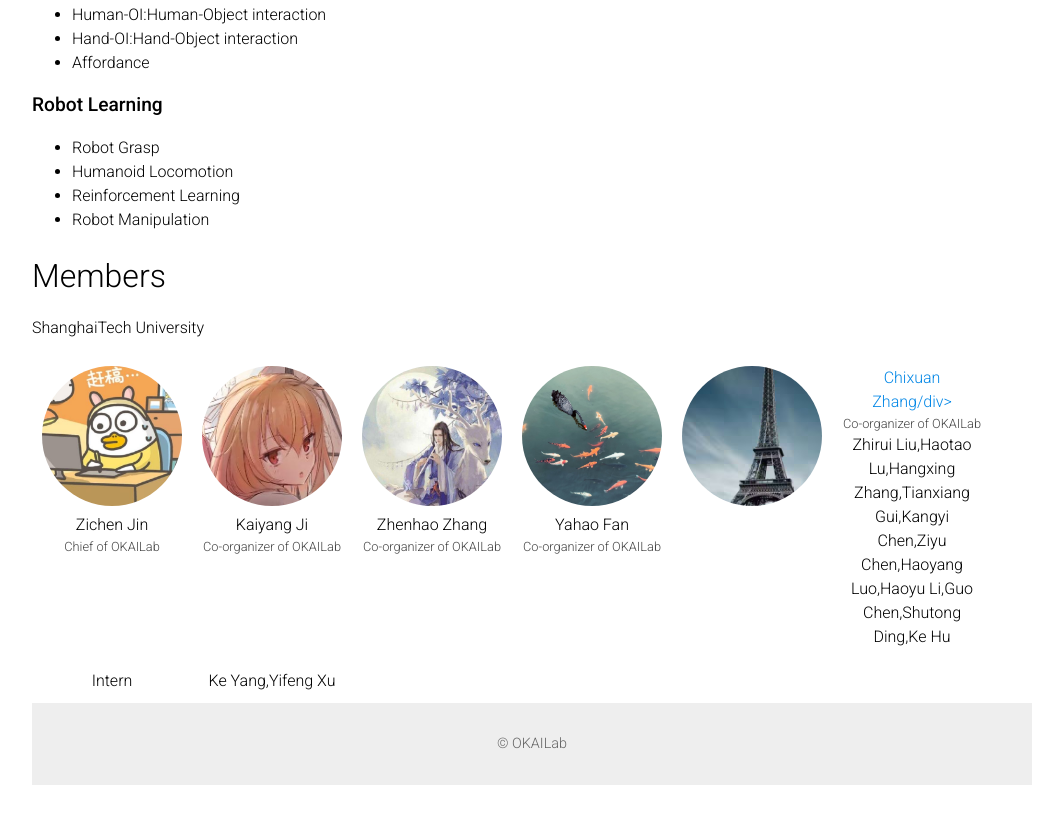
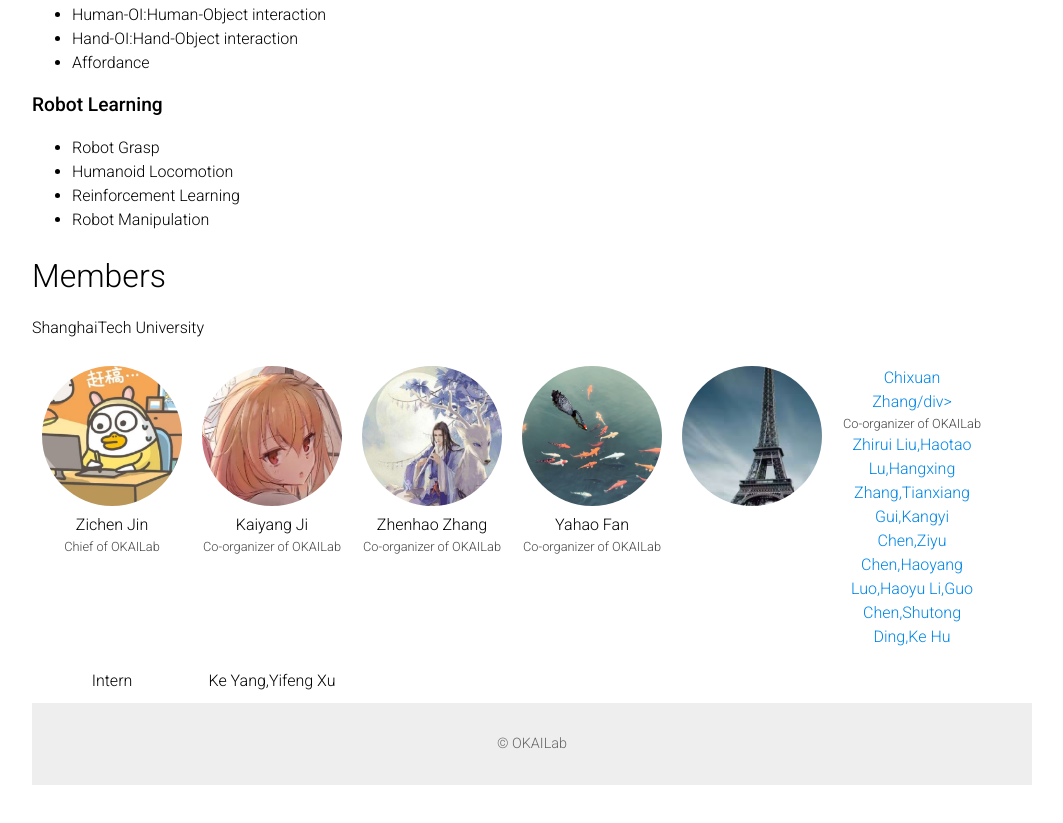
Before and after one commit to OKAILab/OKAILab.github.io, a plain HTML site: page index.html in a window 1280 px wide. Shown: the part 808-1631 px from the top of the page, without its empty margins (108-1171 px from the left). Drawn offline with Linux system fonts and the light colour scheme.

Commit message:
Update index.html

```diff
--- a/index.html
+++ b/index.html
@@ -103,7 +103,7 @@
           <div>Chixuan Zhang/div>
           <div class="affiliation">Co-organizer of OKAILab</div>
         </a>
-        <span>Zhirui Liu,Haotao Lu,Hangxing Zhang,Tianxiang Gui,Kangyi Chen,Ziyu Chen,Haoyang Luo,Haoyu Li,Guo Chen,Shutong Ding,Ke Hu</span>
+        <a>Zhirui Liu,Haotao Lu,Hangxing Zhang,Tianxiang Gui,Kangyi Chen,Ziyu Chen,Haoyang Luo,Haoyu Li,Guo Chen,Shutong Ding,Ke Hu</a>
       </div>
       <p>Intern</p>
       <span>Ke Yang,Yifeng Xu</span>
```
